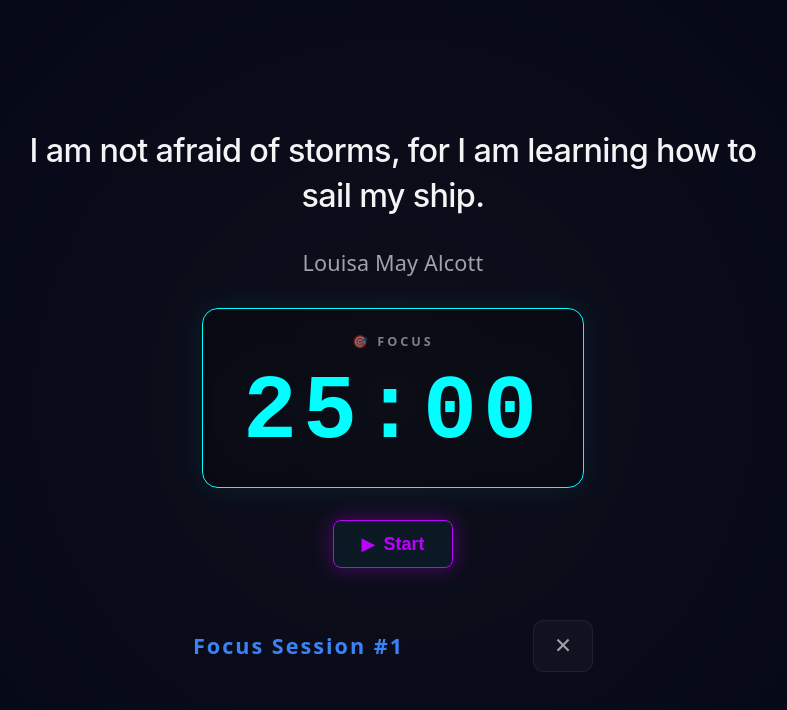
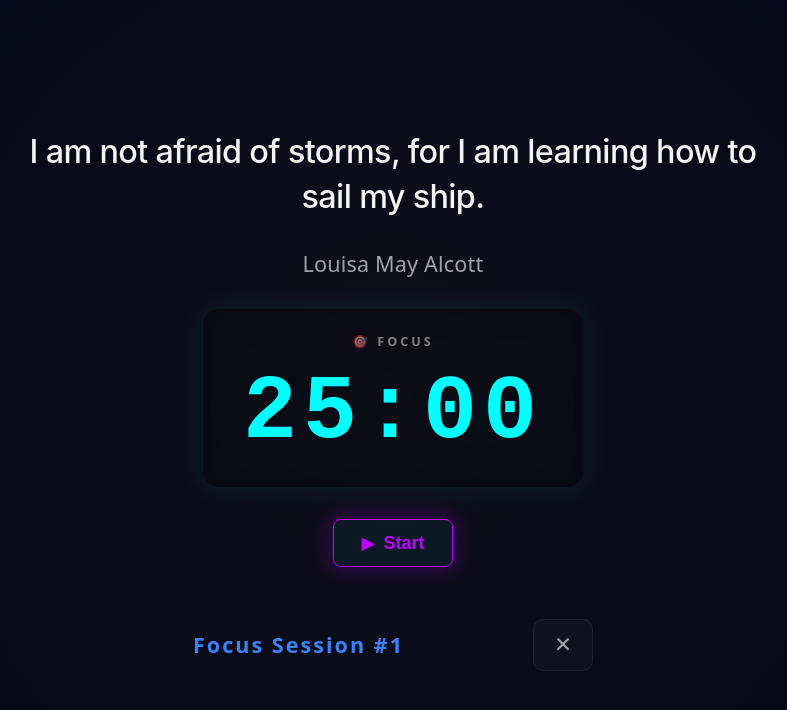
Before and after one commit to FinchDefense/flowstate-app, a React (Vite) app: page / in a window 1280 px wide. Both pictures are taken after a click on the button "⚡ Focus". Shown: the top 710 px of the page, without its empty margins (247-1034 px from the left). Built offline with nearby package versions, Linux system fonts and the light colour scheme.

Commit message:
Remove border for FocusMode timer display

```diff
--- a/src/components/Timer/FocusMode.css
+++ b/src/components/Timer/FocusMode.css
@@ -59,7 +59,6 @@
   padding: 20px 40px;
   align-items: center;
   justify-content: center;
-  border: 1px solid rgba(0, 255, 255, 0.1);
   border-radius: 16px;
   background: rgba(0, 0, 0, 0.2);
   backdrop-filter: blur(4px);
```
